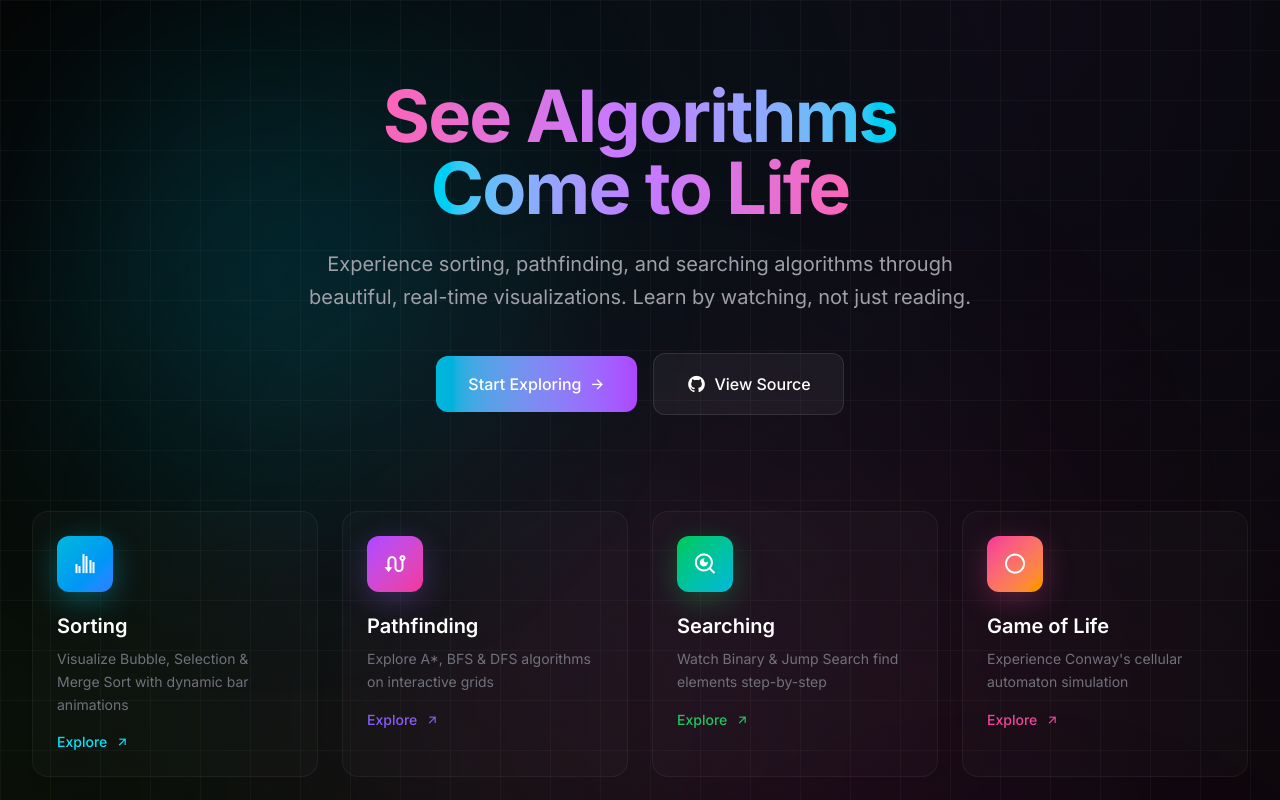
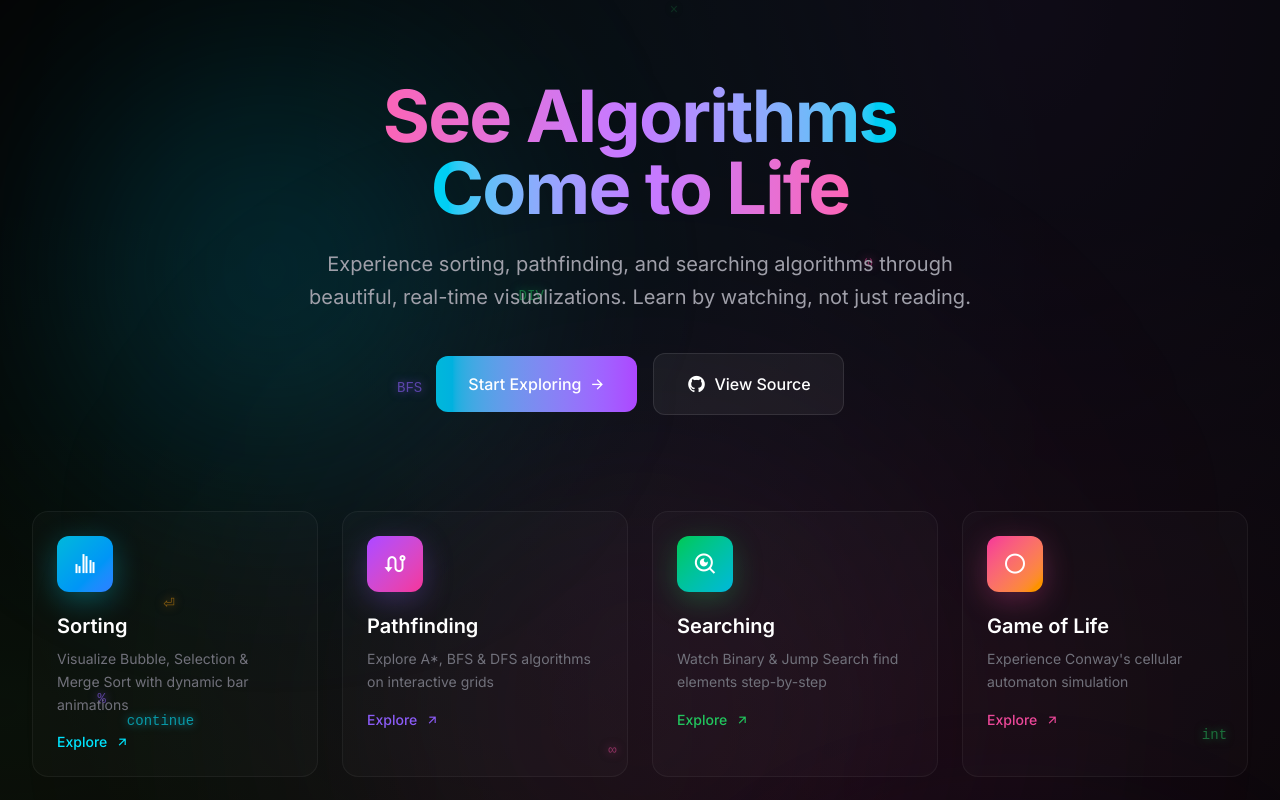
Before and after one commit to youwe0/visualgorithm, a React (Vite) app: page / in a window 1280 px wide. Shown: the top 800 px of the page. Built offline with nearby package versions, Linux system fonts and the light colour scheme.

Commit message:
feat: Integrate FallingSymbols component into Landing and Lifegame

```diff
--- a/src/components/Landing.jsx
+++ b/src/components/Landing.jsx
@@ -1,5 +1,6 @@
 import { Link } from "react-router-dom";
 import { motion } from "framer-motion";
+import FallingSymbols from "./FallingSymbols";
 
 const Landing = () => {
   const algorithms = [
@@ -68,7 +69,7 @@ const Landing = () => {
     <div className="min-h-screen bg-[#050505] relative overflow-hidden">
       {/* Background Effects */}
       <div className="absolute inset-0 bg-gradient-mesh opacity-50" />
-      <div className="absolute inset-0 bg-grid-pattern" />
+      <FallingSymbols />
 
       {/* Animated Gradient Orbs */}
       <div className="absolute top-20 left-20 w-96 h-96 bg-cyan-500/20 rounded-full blur-[120px] animate-float" />
--- a/src/components/Lifegame.jsx
+++ b/src/components/Lifegame.jsx
@@ -97,9 +97,9 @@ export default function Lifegame() {
 
   return (
     <div className="min-h-screen bg-[#050505] relative overflow-hidden">
+      <FallingSymbols />
       {/* Background Effects */}
       <div className="absolute inset-0 bg-gradient-mesh opacity-30" />
-      <div className="absolute inset-0 bg-grid-pattern opacity-50" />
 
       <div className="relative z-10 max-w-7xl mx-auto px-4 sm:px-6 lg:px-8 py-6">
         {/* Header */}
```
Also changed, not shown: src/components/FallingSymbols.jsx (line endings or trailing spaces).
